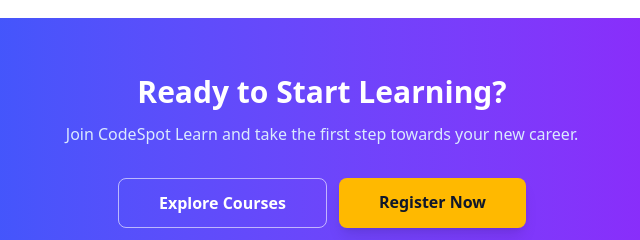
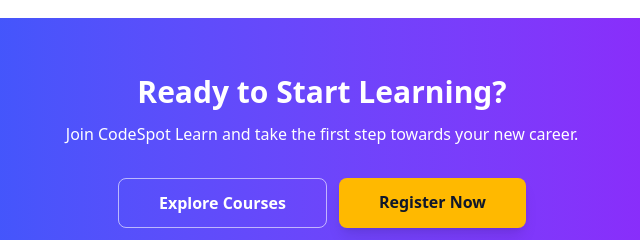
Before and after one commit to chandrikhashanmugam/codespot-learn, a website built with Vite: page index.html in a window 1280 px wide. Shown: the part 2460-2700 px from the top of the page, 318-958 px from the left. Built offline with nearby package versions, Linux system fonts and the light colour scheme.

Commit message:
Improve contrast of the call-to-action text

```diff
--- a/index.html
+++ b/index.html
@@ -299,7 +299,7 @@
 
             <h2 class="tw:text-3xl tw:font-bold">Ready to Start Learning?</h2>
 
-            <p class="tw:mx-auto tw:mt-3 tw:max-w-xl tw:text-blue-100">
+            <p class="tw:mx-auto tw:mt-3 tw:max-w-xl tw:text-white">
                 Join CodeSpot Learn and take the first step
                 towards your new career.
             </p>
```
